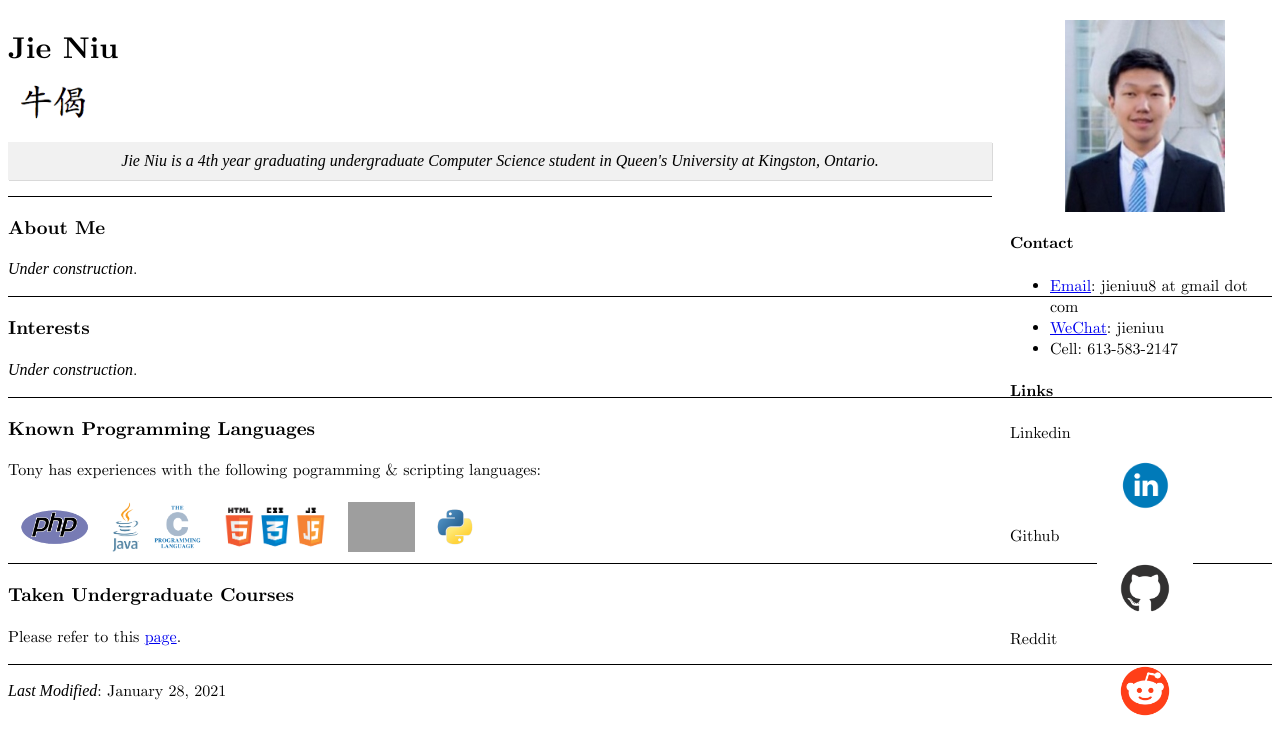
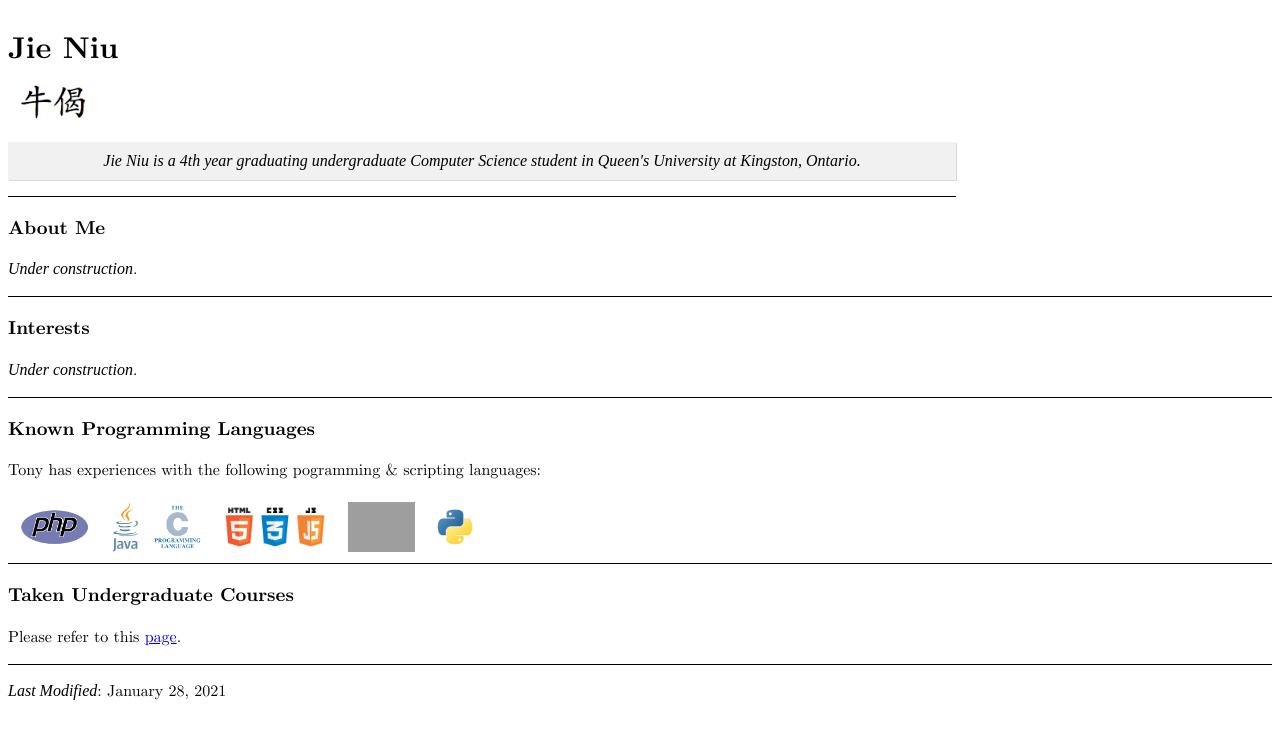
Before and after one commit to jieniuu8/jieniuu8.github.io, a PHP site: page / in a window 1280 px wide. Shown: the top 755 px of the page. Run offline with PHP 8.4, Linux system fonts and the light colour scheme; some web fonts are replaced; grey boxes are pictures that could not be loaded.

Commit message:
made changes to html and css

```diff
--- a/css_en/responsive.css
+++ b/css_en/responsive.css
@@ -1,8 +1,3 @@
-@media screen and (min-width: 640px) {
-  #intro-profile .profile-image {
-    display: none;
-  }
-
   #aside-menu {
     display: block;
     position: fixed;
@@ -41,13 +36,12 @@
   #aside-section {
     display: none;
   }
-}
 
-@media only screen and (min-width: 1000px) {
+
+/* @media only screen and (min-width: 1000px) {
   #aside-menu {
     max-width: 270px;
   }
   #main-content {
     margin-right: 280px;
-  }
-}
+  } */
--- a/css_en/style.css
+++ b/css_en/style.css
@@ -47,10 +47,6 @@ section {
   content: url(../img/Tony-in-suit.jpg);
 }
 
-#intro-profile .profile-image:hover a {
-  content: url(../img/eli-ayase.png);
-}
-
  .highlight {
   padding: 10px;
   margin-top: 0;
--- a/index.html
+++ b/index.html
@@ -16,14 +16,13 @@
 </head>
 
 <body>
+
+  <!--begin aside
   <div id="aside-menu">
-    <div class="profile-image">
-      <a href="./album.php"></a>
-    </div>
-    <!--end profile image-->
+    <div class="profile-image"></div>
     <h4>Contact</h4>
     <ul>
-      <li><a href="mailto:jieniuu8@gmail.com">Email</a>: jieniuu8 at gmail dot com</li>
+      <li><a href="mailto:jieniuu8@gmail.com">Email</a>:<img class="web-icon" src="./img/email.png" alt="Jie's email address"></li>
       <li><a href="./img/wechat-card.jpg">WeChat</a>: jieniuu</li>
       <li>Cell: 613-583-2147</li>
     </ul>
@@ -40,27 +39,22 @@
         <img class="web-icon" src="./img/reddit.png" alt="Jie's reddit profile"></a>
     </div>
   </div>
-  <!--end aside-->
+  end aside-->
 
+  <!--begin main content-->
   <div id="main-content">
 
     <section id="intro-profile">
-      <div class="profile-image">
-        <a href="./album.php"></a>
-      </div>
-      <!--end profile image-->
-
+      <div class="profile-image"></div>
       <p id="name">Jie Niu<br><img id="chinese_name" src="./img/chinese_name.png" alt="Jie's Chinese name with KaiTi font"></p>
       <p class="highlight">Jie Niu is a 4th year graduating undergraduate Computer Science student in Queen's University at Kingston, Ontario.</p>
     </section>
 
     <section id="aside-section">
       <div class="profile-image"></div>
-      <!--end profile image-->
-      <!-- <p class="language_select"><a href="./">English</a> / <a href="./cn">简体中文</a></p> -->
       <h4>Contact</h4>
       <ul>
-        <li><a href="mailto:jieniuu8@gmail.com">Email</a>: jieniuu8 at gmail dot com</li>
+        <li><a href="mailto:jieniuu8@gmail.com">Email</a>: <img class="web-icon" src="./img/email.png" alt="Jie's email address"> </li>
         <li><a href="./img/wechat-card.jpg">WeChat</a>: jieniuu</li>
         <li>Cell: 613-583-2147</li>
       </ul>
```
Also changed, not shown: img/email.png (added), 1 other file. Lines whose indentation alone changed are shown as unchanged.
